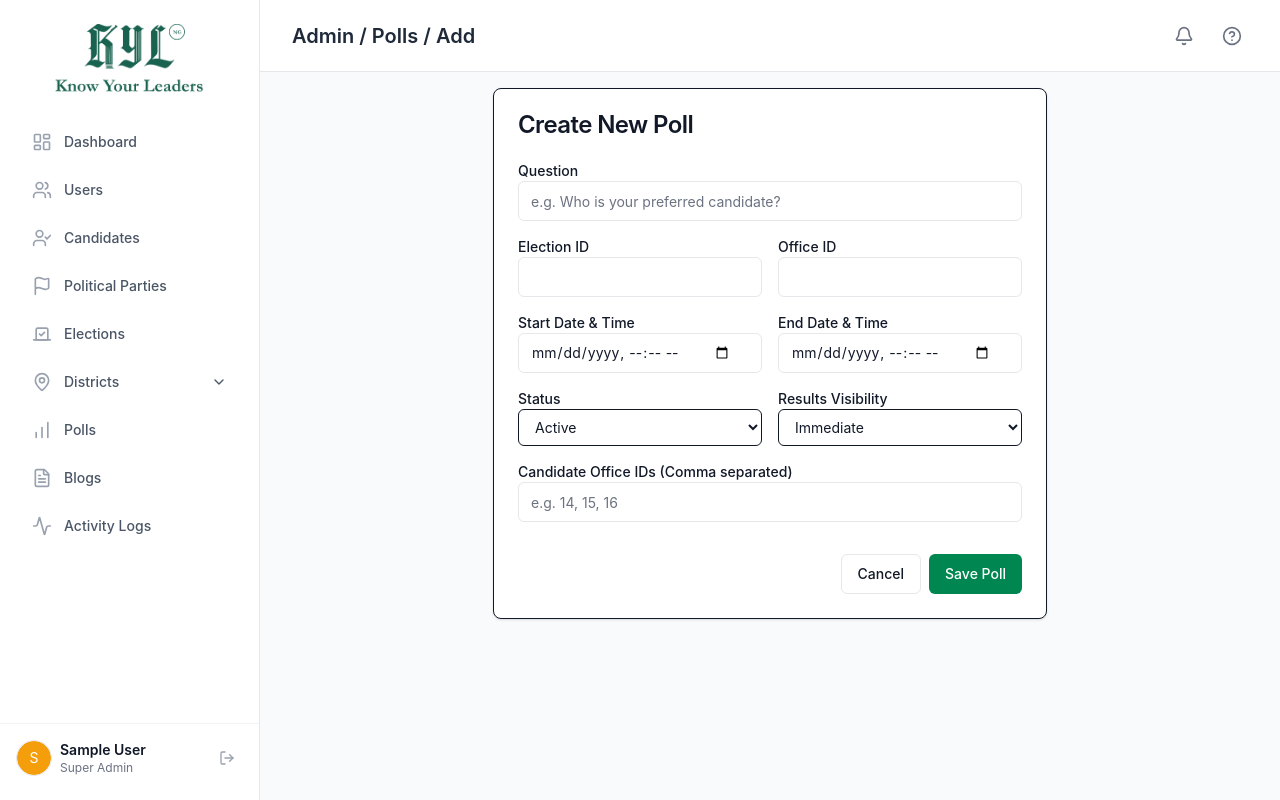
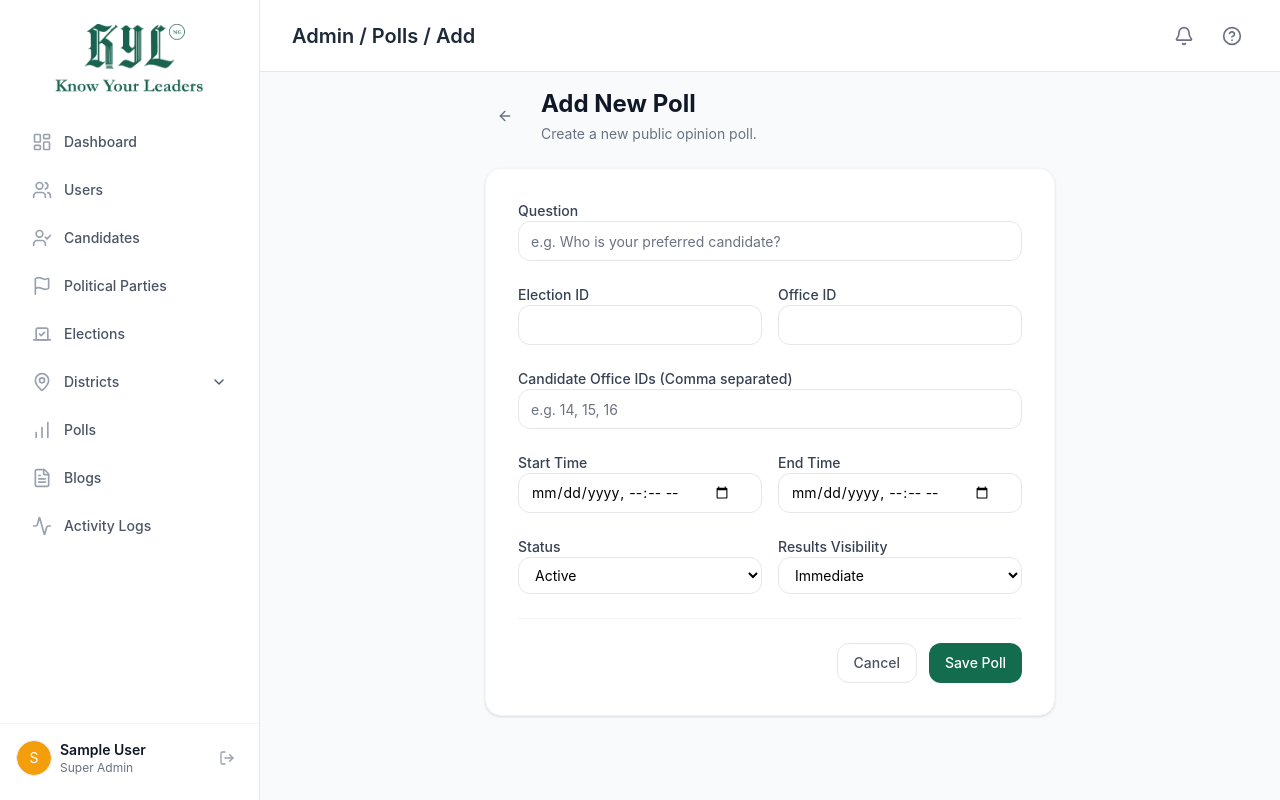
Before and after one commit to Abdulhalim7177/kyl-front, a React (Vite) app: page /k8s9d7f3-polls-add in a window 1280 px wide. Built offline with nearby package versions, Linux system fonts and the light colour scheme; sample sign-in values are in the browser's storage.

Commit message:
feat: Enhance Admin Blog and Poll forms with improved UI and error handling, add latest blogs section to Public Home Page

```diff
--- a/src/pages/AdminBlogFormPage.tsx
+++ b/src/pages/AdminBlogFormPage.tsx
@@ -1,10 +1,9 @@
 import { useState, useEffect } from 'react'
 import { useNavigate, useParams } from 'react-router-dom'
-import { Card, CardContent, CardHeader, CardTitle } from '@/components/ui/card'
 import { Button } from '@/components/ui/button'
 import { Input } from '@/components/ui/input'
-
 import { Textarea } from '@/components/ui/textarea'
+import { ArrowLeft, Loader2 } from 'lucide-react'
 import { blogService, PostType } from '@/services/blogs'
 
 export default function AdminBlogFormPage() {
@@ -53,11 +52,10 @@ export default function AdminBlogFormPage() {
     setLoading(true)
     setError('')
     try {
-      // The API endpoint is `/create-post` and `/update-post` using FormData for file uploads
       const url = `${import.meta.env.VITE_API_BASE_URL || '/api'}/blog/${isEditing ? 'update-post' : 'create-post'}`
 
       const payload = new FormData()
-      if (isEditing) payload.append('post_id', id as string)
+      if (isEditing) payload.append('id', id as string)
       payload.append('title', formData.title)
       payload.append('post_type_id', formData.post_type_id)
       payload.append('content', formData.content)
@@ -67,7 +65,7 @@ export default function AdminBlogFormPage() {
       }
 
       const response = await fetch(url, {
-        method: 'POST', // Backend expects POST even for update-post based on API route
+        method: 'POST',
         headers: {
           'Accept': 'application/json',
           'Authorization': `Bearer ${localStorage.getItem('auth_token')}`
@@ -93,32 +91,63 @@ export default function AdminBlogFormPage() {
   }
 
   if (initLoading) {
-    return <div className="flex justify-center py-8"><div className="animate-spin rounded-full h-8 w-8 border-t-2 border-b-2 border-primary"></div></div>
+    return (
+      <div className="flex items-center justify-center h-[50vh]">
+        <Loader2 className="w-8 h-8 animate-spin text-[#146c4f]" />
+      </div>
+    )
   }
 
   return (
-    <div className="max-w-3xl mx-auto">
-      <Card>
-        <CardHeader>
-          <CardTitle>{isEditing ? 'Edit Blog Post' : 'Create New Post'}</CardTitle>
-        </CardHeader>
-        <CardContent>
-          {error && <div className="bg-red-50 text-red-600 p-3 rounded-md mb-4">{error}</div>}
-          <form onSubmit={handleSubmit} className="space-y-6">
+    <div className="max-w-3xl mx-auto space-y-6">
+      <div className="flex items-center gap-4">
+        <Button
+          variant="ghost"
+          size="icon"
+          onClick={() => navigate(-1)}
+          className="text-gray-500 hover:text-gray-900"
+        >
+          <ArrowLeft className="w-5 h-5" />
+        </Button>
+        <div>
+          <h1 className="text-2xl font-bold text-gray-900">
+            {isEditing ? 'Edit Blog Post' : 'Add New Post'}
+          </h1>
+          <p className="text-sm text-gray-500 mt-1">
+            {isEditing ? 'Update the details of an existing article.' : 'Create a new blog post or news article.'}
+          </p>
+        </div>
+      </div>
 
+      <div className="bg-white rounded-2xl shadow-sm border border-gray-100 p-6 md:p-8">
+        {error && (
+          <div className="mb-6 p-4 bg-red-50 text-red-600 rounded-lg text-sm border border-red-100">
+            {error}
+          </div>
+        )}
+
+        <form onSubmit={handleSubmit} className="space-y-6">
+          <div className="grid gap-6">
             <div className="space-y-2">
-              <label className="text-sm font-medium">Title</label>
-              <Input required name="title" value={formData.title} onChange={handleChange} placeholder="Article title" />
+              <label className="text-sm font-medium text-gray-700">Title</label>
+              <Input
+                required
+                name="title"
+                value={formData.title}
+                onChange={handleChange}
+                placeholder="Article title"
+                className="rounded-xl border-gray-200"
+              />
             </div>
 
             <div className="space-y-2">
-              <label className="text-sm font-medium">Category</label>
+              <label className="text-sm font-medium text-gray-700">Category</label>
               <select
                 required
                 name="post_type_id"
                 value={formData.post_type_id}
                 onChange={handleChange}
-                className="w-full border rounded-md px-3 py-2 bg-background"
+                className="w-full border border-gray-200 rounded-xl px-3 py-2 bg-background focus:outline-none focus:ring-2 focus:ring-ring focus:ring-offset-2 disabled:cursor-not-allowed disabled:opacity-50"
               >
                 <option value="">Select Category...</option>
                 {categories.map(cat => (
@@ -128,7 +157,7 @@ export default function AdminBlogFormPage() {
             </div>
 
             <div className="space-y-2">
-              <label className="text-sm font-medium">Featured Image</label>
+              <label className="text-sm font-medium text-gray-700">Featured Image</label>
               <Input
                 type="file"
                 accept="image/*"
@@ -137,29 +166,43 @@ export default function AdminBlogFormPage() {
                     setImageFile(e.target.files[0])
                   }
                 }}
+                className="rounded-xl border-gray-200"
               />
-              {isEditing && !imageFile && <p className="text-xs text-muted-foreground">Leave empty to keep existing image</p>}
+              {isEditing && !imageFile && <p className="text-xs text-muted-foreground mt-2">Leave empty to keep existing image</p>}
             </div>
 
             <div className="space-y-2">
-              <label className="text-sm font-medium">Content (HTML / Text)</label>
+              <label className="text-sm font-medium text-gray-700">Content (HTML / Text)</label>
               <Textarea
                 required
                 name="content"
                 value={formData.content}
                 onChange={handleChange}
-                className="min-h-[300px]"
+                className="min-h-[300px] rounded-xl border-gray-200"
                 placeholder="Write your article content here..."
               />
             </div>
+          </div>
 
-            <div className="pt-4 flex justify-end gap-2 border-t">
-              <Button type="button" variant="outline" onClick={() => navigate('/k8s9d7f3-blogs')}>Cancel</Button>
-              <Button type="submit" disabled={loading}>{loading ? 'Saving...' : 'Save Post'}</Button>
-            </div>
-          </form>
-        </CardContent>
-      </Card>
+          <div className="pt-6 flex justify-end gap-3 border-t border-gray-100">
+            <Button
+              type="button"
+              variant="outline"
+              onClick={() => navigate(-1)}
+              className="rounded-xl border-gray-200 text-gray-600 hover:bg-gray-50"
+            >
+              Cancel
+            </Button>
+            <Button
+              type="submit"
+              disabled={loading}
+              className="rounded-xl bg-[#146c4f] hover:bg-[#115a42] text-white"
+            >
+              {loading ? 'Saving...' : 'Save Post'}
+            </Button>
+          </div>
+        </form>
+      </div>
     </div>
   )
 }
--- a/src/pages/AdminPollFormPage.tsx
+++ b/src/pages/AdminPollFormPage.tsx
@@ -1,10 +1,8 @@
 import { useState, useEffect } from 'react'
 import { useNavigate, useParams } from 'react-router-dom'
-import { Card, CardContent, CardHeader, CardTitle } from '@/components/ui/card'
 import { Button } from '@/components/ui/button'
 import { Input } from '@/components/ui/input'
-
-import { pollService } from '@/services/polls'
+import { ArrowLeft, Loader2 } from 'lucide-react'
 
 export default function AdminPollFormPage() {
   const { id } = useParams<{ id: string }>()
@@ -12,14 +10,13 @@ export default function AdminPollFormPage() {
   const isEditing = !!id
 
   const [loading, setLoading] = useState(false)
-  const [initLoading, setInitLoading] = useState(isEditing)
+  const [initLoading, setInitLoading] = useState(true)
   const [error, setError] = useState('')
 
   const [formData, setFormData] = useState({
     election_id: '',
     office_id: '',
     question: '',
-    state_id: '',
     status: 'active',
     results_visibility: 'immediate',
     starts_at: '',
@@ -28,15 +25,19 @@ export default function AdminPollFormPage() {
   })
 
   useEffect(() => {
-    if (isEditing) {
-      const fetchPoll = async () => {
+    const fetchPoll = async () => {
+      if (isEditing) {
         try {
-          const data = await pollService.getPoll(Number(id))
+          const res = await fetch(`${import.meta.env.VITE_API_BASE_URL || '/api'}/polls/${id}`, {
+            headers: { 'Accept': 'application/json' }
+          })
+          if (!res.ok) throw new Error('Poll not found')
+          const data = (await res.json()).data
+
           setFormData({
             election_id: data.election_id?.toString() || '',
             office_id: data.office_id?.toString() || '',
             question: data.question || '',
-            state_id: data.state_id?.toString() || '',
             status: data.status || 'active',
             results_visibility: data.results_visibility || 'immediate',
             starts_at: data.starts_at ? new Date(data.starts_at).toISOString().slice(0, 16) : '',
@@ -45,12 +46,11 @@ export default function AdminPollFormPage() {
           })
         } catch (err: any) {
           setError('Failed to load poll data')
-        } finally {
-          setInitLoading(false)
         }
       }
-      fetchPoll()
+      setInitLoading(false)
     }
+    fetchPoll()
   }, [id, isEditing])
 
   const handleSubmit = async (e: React.FormEvent) => {
@@ -66,7 +66,7 @@ export default function AdminPollFormPage() {
         results_visibility: formData.results_visibility,
         starts_at: formData.starts_at,
         ends_at: formData.ends_at,
-        candidate_office_ids: formData.candidate_office_ids.length > 0 ? formData.candidate_office_ids : [1] // Fake for now, need actual multi-select
+        candidate_office_ids: formData.candidate_office_ids
       }
 
       const url = `${import.meta.env.VITE_API_BASE_URL || '/api'}/polls${isEditing ? `/${id}` : ''}`
@@ -98,81 +98,163 @@ export default function AdminPollFormPage() {
   }
 
   if (initLoading) {
-    return <div className="flex justify-center py-8"><div className="animate-spin rounded-full h-8 w-8 border-t-2 border-b-2 border-primary"></div></div>
+    return (
+      <div className="flex items-center justify-center h-[50vh]">
+        <Loader2 className="w-8 h-8 animate-spin text-[#146c4f]" />
+      </div>
+    )
   }
 
   return (
-    <div className="max-w-2xl mx-auto">
-      <Card>
-        <CardHeader>
-          <CardTitle>{isEditing ? 'Edit Poll' : 'Create New Poll'}</CardTitle>
-        </CardHeader>
-        <CardContent>
-          {error && <div className="bg-red-50 text-red-600 p-3 rounded-md mb-4">{error}</div>}
-          <form onSubmit={handleSubmit} className="space-y-4">
+    <div className="max-w-3xl mx-auto space-y-6">
+      <div className="flex items-center gap-4">
+        <Button
+          variant="ghost"
+          size="icon"
+          onClick={() => navigate(-1)}
+          className="text-gray-500 hover:text-gray-900"
+        >
+          <ArrowLeft className="w-5 h-5" />
+        </Button>
+        <div>
+          <h1 className="text-2xl font-bold text-gray-900">
+            {isEditing ? 'Edit Poll' : 'Add New Poll'}
+          </h1>
+          <p className="text-sm text-gray-500 mt-1">
+            {isEditing ? 'Update the configuration of this poll.' : 'Create a new public opinion poll.'}
+          </p>
+        </div>
+      </div>
 
+      <div className="bg-white rounded-2xl shadow-sm border border-gray-100 p-6 md:p-8">
+        {error && (
+          <div className="mb-6 p-4 bg-red-50 text-red-600 rounded-lg text-sm border border-red-100">
+            {error}
+          </div>
+        )}
+
+        <form onSubmit={handleSubmit} className="space-y-6">
+          <div className="grid gap-6">
             <div className="space-y-2">
-              <label className="text-sm font-medium">Question</label>
-              <Input required name="question" value={formData.question} onChange={handleChange} placeholder="e.g. Who is your preferred candidate?" />
+              <label className="text-sm font-medium text-gray-700">Question</label>
+              <Input
+                required
+                name="question"
+                value={formData.question}
+                onChange={handleChange}
+                placeholder="e.g. Who is your preferred candidate?"
+                className="rounded-xl border-gray-200"
+              />
             </div>
 
             <div className="grid grid-cols-2 gap-4">
               <div className="space-y-2">
-                <label className="text-sm font-medium">Election ID</label>
-                <Input required type="number" name="election_id" value={formData.election_id} onChange={handleChange} />
+                <label className="text-sm font-medium text-gray-700">Election ID</label>
+                <Input
+                  required
+                  type="number"
+                  name="election_id"
+                  value={formData.election_id}
+                  onChange={handleChange}
+                  className="rounded-xl border-gray-200"
+                />
               </div>
               <div className="space-y-2">
-                <label className="text-sm font-medium">Office ID</label>
-                <Input required type="number" name="office_id" value={formData.office_id} onChange={handleChange} />
+                <label className="text-sm font-medium text-gray-700">Office ID</label>
+                <Input
+                  required
+                  type="number"
+                  name="office_id"
+                  value={formData.office_id}
+                  onChange={handleChange}
+                  className="rounded-xl border-gray-200"
+                />
+              </div>
+            </div>
+
+            <div className="space-y-2">
+              <label className="text-sm font-medium text-gray-700">Candidate Office IDs (Comma separated)</label>
+              <Input
+                placeholder="e.g. 14, 15, 16"
+                value={formData.candidate_office_ids.join(', ')}
+                onChange={(e) => setFormData({...formData, candidate_office_ids: e.target.value.split(',').map(s => Number(s.trim())).filter(n => !isNaN(n))})}
+                className="rounded-xl border-gray-200"
+              />
+            </div>
+
+            <div className="grid grid-cols-2 gap-4">
+              <div className="space-y-2">
+                <label className="text-sm font-medium text-gray-700">Start Time</label>
+                <Input
+                  type="datetime-local"
+                  name="starts_at"
+                  value={formData.starts_at}
+                  onChange={handleChange}
+                  className="rounded-xl border-gray-200"
+                />
+              </div>
+              <div className="space-y-2">
+                <label className="text-sm font-medium text-gray-700">End Time</label>
+                <Input
+                  type="datetime-local"
+                  name="ends_at"
+                  value={formData.ends_at}
+                  onChange={handleChange}
+                  className="rounded-xl border-gray-200"
+                />
               </div>
             </div>
 
             <div className="grid grid-cols-2 gap-4">
               <div className="space-y-2">
-                <label className="text-sm font-medium">Start Date & Time</label>
-                <Input type="datetime-local" name="starts_at" value={formData.starts_at} onChange={handleChange} />
-              </div>
-              <div className="space-y-2">
-                <label className="text-sm font-medium">End Date & Time</label>
-                <Input type="datetime-local" name="ends_at" value={formData.ends_at} onChange={handleChange} />
-              </div>
-            </div>
-
-            <div className="grid grid-cols-2 gap-4">
-              <div className="space-y-2">
-                <label className="text-sm font-medium">Status</label>
-                <select name="status" value={formData.status} onChange={handleChange} className="w-full border rounded-md px-3 py-2">
+                <label className="text-sm font-medium text-gray-700">Status</label>
+                <select
+                  name="status"
+                  value={formData.status}
+                  onChange={handleChange}
+                  className="w-full border border-gray-200 rounded-xl px-3 py-2 bg-background focus:outline-none focus:ring-2 focus:ring-ring focus:ring-offset-2"
+                >
                   <option value="draft">Draft</option>
                   <option value="active">Active</option>
                   <option value="closed">Closed</option>
                 </select>
               </div>
+
               <div className="space-y-2">
-                <label className="text-sm font-medium">Results Visibility</label>
-                <select name="results_visibility" value={formData.results_visibility} onChange={handleChange} className="w-full border rounded-md px-3 py-2">
+                <label className="text-sm font-medium text-gray-700">Results Visibility</label>
+                <select
+                  name="results_visibility"
+                  value={formData.results_visibility}
+                  onChange={handleChange}
+                  className="w-full border border-gray-200 rounded-xl px-3 py-2 bg-background focus:outline-none focus:ring-2 focus:ring-ring focus:ring-offset-2"
+                >
                   <option value="immediate">Immediate</option>
                   <option value="after_close">After Close</option>
                   <option value="hidden">Hidden</option>
                 </select>
               </div>
             </div>
+          </div>
 
-            <div className="space-y-2">
-              <label className="text-sm font-medium">Candidate Office IDs (Comma separated)</label>
-              <Input
-                placeholder="e.g. 14, 15, 16"
-                value={formData.candidate_office_ids.join(', ')}
-                onChange={(e) => setFormData({...formData, candidate_office_ids: e.target.value.split(',').map(s => Number(s.trim())).filter(n => !isNaN(n))})}
-              />
-            </div>
-
-            <div className="pt-4 flex justify-end gap-2">
-              <Button type="button" variant="outline" onClick={() => navigate('/k8s9d7f3-polls')}>Cancel</Button>
-              <Button type="submit" disabled={loading}>{loading ? 'Saving...' : 'Save Poll'}</Button>
-            </div>
-          </form>
-        </CardContent>
-      </Card>
+          <div className="pt-6 flex justify-end gap-3 border-t border-gray-100">
+            <Button
+              type="button"
+              variant="outline"
+              onClick={() => navigate(-1)}
+              className="rounded-xl border-gray-200 text-gray-600 hover:bg-gray-50"
+            >
+              Cancel
+            </Button>
+            <Button
+              type="submit"
+              disabled={loading}
+              className="rounded-xl bg-[#146c4f] hover:bg-[#115a42] text-white"
+            >
+              {loading ? 'Saving...' : 'Save Poll'}
+            </Button>
+          </div>
+        </form>
+      </div>
     </div>
   )
 }
```
Also changed, not shown: src/pages/PublicHomePage.tsx (+53 -11 lines).
